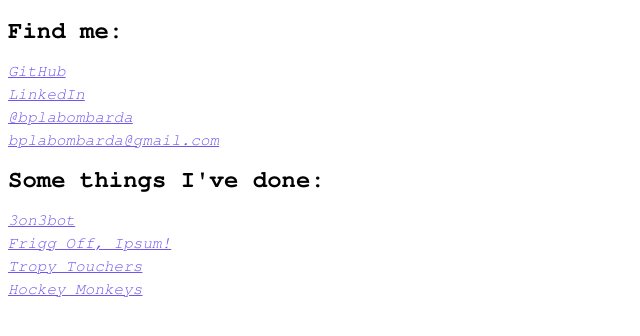
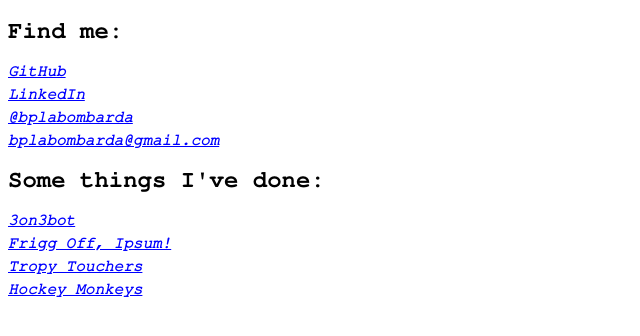
Before and after one commit to bplabombarda/bplabombarda.github.io, a website: page index.html in a window 1280 px wide. Shown: the part 56-392 px from the top of the page, without its empty margins (0-640 px from the left). Drawn offline with Linux system fonts and the light colour scheme.

Commit message:
Link color

```diff
--- a/css/styles.css
+++ b/css/styles.css
@@ -27,8 +27,9 @@
 }
 
 a {
-	color: #6f56ef;
+	color: blue;
 	font-family: 'Free Mono Oblique', monospace;
+	font-weight: 700;
 }
 
 ul {
```
